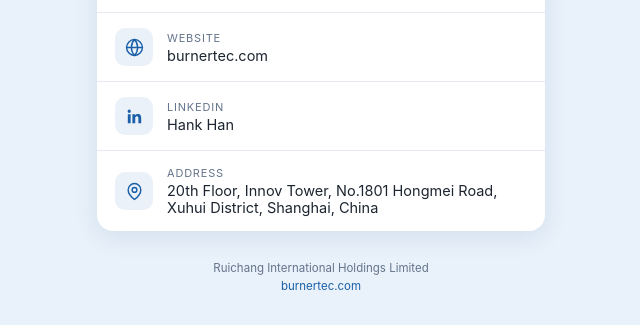
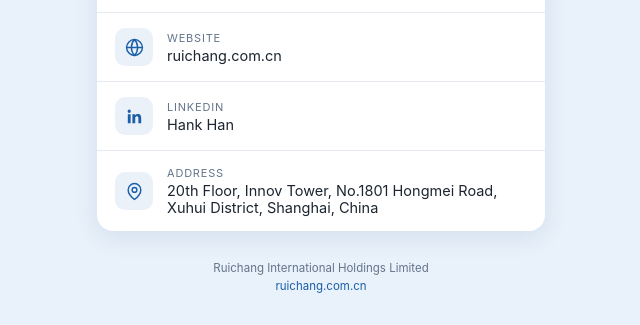
Before and after one commit to Ruichang-holdings/hank, a plain HTML site: page index.html in a window 1280 px wide. Shown: the part 558-883 px from the top of the page, 319-959 px from the left. Drawn offline with Linux system fonts and the light colour scheme.

Commit message:
Fix website URL to ruichang.com.cn

```diff
--- a/index.html
+++ b/index.html
@@ -92,9 +92,9 @@
       <span class="ic"><svg viewBox="0 0 24 24"><rect x="2" y="4" width="20" height="16" rx="2"/><path d="m22 7-10 6L2 7"/></svg></span>
       <span class="txt"><div class="label">Email</div><div class="val">hantx@ruichang.com.cn</div></span>
     </a>
-    <a class="row" href="https://burnertec.com/" target="_blank" rel="noopener">
+    <a class="row" href="https://www.ruichang.com.cn/" target="_blank" rel="noopener">
       <span class="ic"><svg viewBox="0 0 24 24"><circle cx="12" cy="12" r="10"/><path d="M2 12h20M12 2a15.3 15.3 0 0 1 4 10 15.3 15.3 0 0 1-4 10 15.3 15.3 0 0 1-4-10 15.3 15.3 0 0 1 4-10z"/></svg></span>
-      <span class="txt"><div class="label">Website</div><div class="val">burnertec.com</div></span>
+      <span class="txt"><div class="label">Website</div><div class="val">ruichang.com.cn</div></span>
     </a>
     <a class="row" href="https://www.linkedin.com/in/tianxiang-han-881910340" target="_blank" rel="noopener">
       <span class="ic"><svg viewBox="0 0 24 24" style="stroke:none;fill:#1a5fa8"><path d="M20.45 20.45h-3.55v-5.57c0-1.33-.03-3.04-1.85-3.04-1.86 0-2.14 1.45-2.14 2.94v5.67H9.35V9h3.41v1.56h.05a3.74 3.74 0 0 1 3.37-1.85c3.6 0 4.27 2.37 4.27 5.46v6.28zM5.34 7.43a2.06 2.06 0 1 1 0-4.12 2.06 2.06 0 0 1 0 4.12zM7.12 20.45H3.55V9h3.57v11.45z"/></svg></span>
@@ -108,7 +108,7 @@
 
   <div class="footer">
     Ruichang International Holdings Limited<br>
-    <a href="https://burnertec.com/" target="_blank" rel="noopener">burnertec.com</a>
+    <a href="https://www.ruichang.com.cn/" target="_blank" rel="noopener">ruichang.com.cn</a>
   </div>
 </div>
 </body>
```
